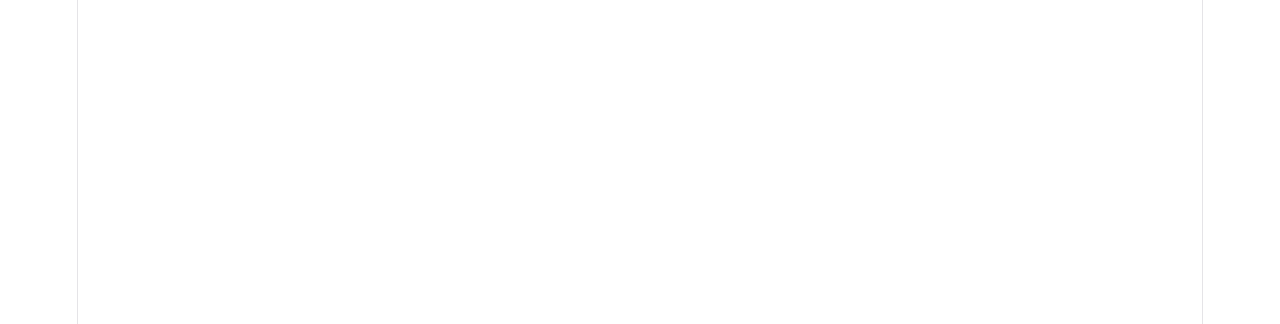
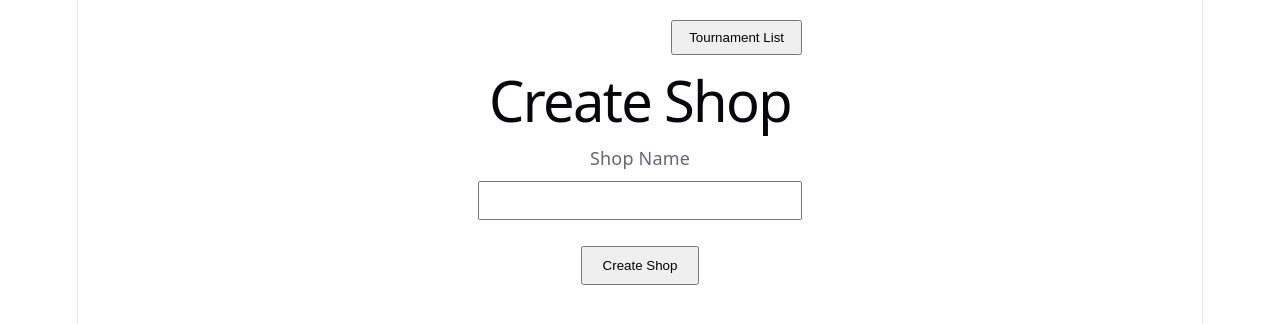
Before and after one commit to NamkyuAhn/tournament_info_frontend, a React (Vite) app: page /shop-createedit in a window 1280 px wide. Before the commit this address had no page. Shown: the top 324 px of the page. Built offline with nearby package versions, Linux system fonts and the light colour scheme; no server answers.

Commit message:
add : shop user's shop name create/edit page

```diff
--- a/src/App.jsx
+++ b/src/App.jsx
@@ -11,6 +11,7 @@
 import ShopManagePage from "./pages/ShopManagePage"
 import ShopTournamentPage from "./pages/ShopTournamentPage"
 import ShopTournamentDetailPage from "./pages/ShopTournamentDetailPage";
+import ShopCreateEditPage from "./pages/ShopCreateEditPage";
 
 function App() {
   return (
@@ -44,6 +45,10 @@
             path="/shop-tournaments/:id"
             element={<ShopTournamentDetailPage />}
           />
+          <Route
+            path="/shop-createedit"
+            element={<ShopCreateEditPage />}
+          />
         </Route>
       </Routes>
     </BrowserRouter>
--- /dev/null
+++ b/src/pages/ShopCreateEditPage.jsx
@@ -0,0 +1,256 @@
+import { useEffect, useState } from "react";
+import { useNavigate } from "react-router-dom";
+
+import api from "../services/api";
+
+
+function ShopCreateEditPage() {
+  const navigate = useNavigate();
+
+
+  const [shopName, setShopName] = useState("");
+
+  const [isEdit, setIsEdit] = useState(false);
+
+  const [loading, setLoading] = useState(true);
+
+
+
+  const fetchUser = async () => {
+    try {
+      const response = await api.get(
+        "/users/me/"
+      );
+
+
+      if (response.data.shop_name) {
+        setIsEdit(true);
+
+        setShopName(
+          response.data.shop_name
+        );
+      }
+
+
+    } catch (error) {
+      console.error(error);
+
+      alert(
+        "Failed to load user information."
+      );
+
+    } finally {
+      setLoading(false);
+    }
+  };
+
+
+
+  useEffect(() => {
+    fetchUser();
+
+  }, []);
+
+
+
+  const handleSubmit = async () => {
+
+    if (!shopName.trim()) {
+
+      alert(
+        "Shop name is required."
+      );
+
+      return;
+    }
+
+
+
+    try {
+
+      if (isEdit) {
+
+        await api.patch(
+          "/shops/me/",
+          {
+            name: shopName,
+          }
+        );
+
+
+        alert(
+          "Shop updated successfully."
+        );
+
+
+      } else {
+
+        await api.post(
+          "/shops/",
+          {
+            name: shopName,
+          }
+        );
+
+
+        alert(
+          "Shop created successfully."
+        );
+
+      }
+
+
+
+      window.location.reload();
+
+
+    } catch (error) {
+
+      console.error(error);
+
+
+      const detail =
+        error.response?.data?.detail;
+
+
+
+      if (detail === "only shop owner allowed") {
+
+        alert(
+          "Only shop owners can manage a shop."
+        );
+
+
+      } else if (
+        detail === "shop already exists"
+      ) {
+
+        alert(
+          "You already have a shop."
+        );
+
+
+      } else if (
+        detail === "name required"
+      ) {
+
+        alert(
+          "Shop name is required."
+        );
+
+
+      } else if (
+        detail === "shop name already exists"
+      ) {
+
+        alert(
+          "This shop name is already taken."
+        );
+
+
+      } else if (
+        detail === "shop does not exist"
+      ) {
+
+        alert(
+          "You don't have a shop yet."
+        );
+
+
+      } else {
+
+        alert(
+          "Something went wrong."
+        );
+
+      }
+
+    }
+
+  };
+
+
+
+  if (loading) {
+
+    return (
+      <div>
+        Loading...
+      </div>
+    );
+
+  }
+
+
+
+  return (
+
+    <div>
+
+      <h1>
+        {
+          isEdit
+            ? "Edit Shop"
+            : "Create Shop"
+        }
+      </h1>
+
+
+
+      <div>
+
+        <label>
+          Shop Name
+        </label>
+
+
+        <br />
+
+
+        <input
+          type="text"
+          value={shopName}
+          onChange={(e) =>
+            setShopName(
+              e.target.value
+            )
+          }
+          style={{
+            width: "300px",
+            padding: "10px",
+            marginTop: "10px",
+          }}
+        />
+
+
+      </div>
+
+
+
+      <br />
+
+
+
+      <button
+        onClick={handleSubmit}
+        style={{
+          padding: "10px 20px",
+        }}
+      >
+        {
+          isEdit
+            ? "Update Shop"
+            : "Create Shop"
+        }
+      </button>
+
+
+
+    </div>
+
+  );
+
+}
+
+
+export default ShopCreateEditPage;
--- a/src/pages/ShopManagePage.jsx
+++ b/src/pages/ShopManagePage.jsx
@@ -13,14 +13,14 @@
           maxWidth: "300px",
         }}
       >
-        <Link to="/shop-create">
+        <Link to="/shop-createedit">
           <button
             style={{
               width: "100%",
               padding: "15px",
             }}
           >
-            Shop Create
+            Shop Create/Edit
           </button>
         </Link>
 
```
